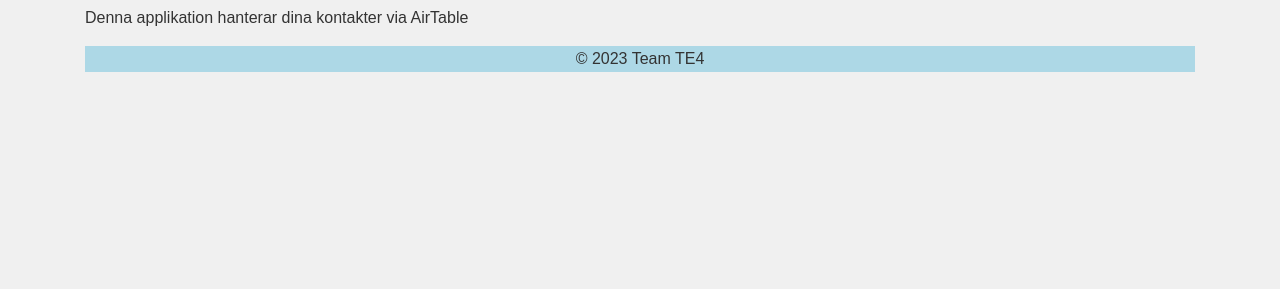
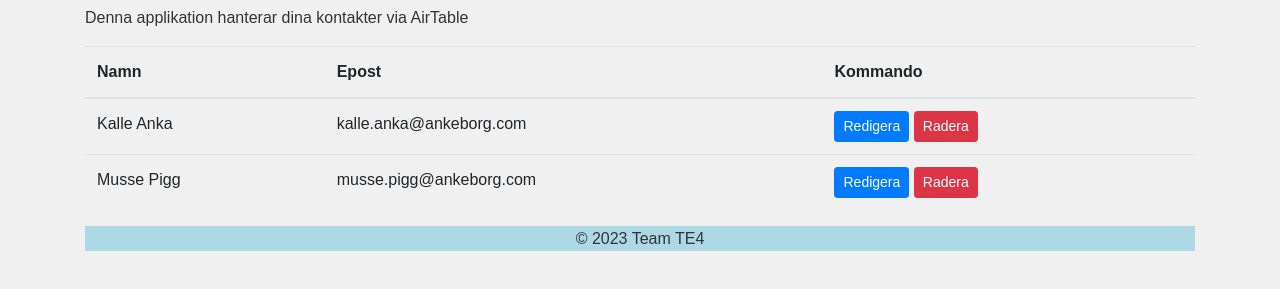
Before and after one commit to TE4-Academy/demo-airtable-bootstrap, a website: page public/index.html in a window 1280 px wide. Shown: the part 109-398 px from the top of the page. Drawn offline with nearby package versions, Linux system fonts and the light colour scheme.

Commit message:
la till en placeholder tabell för kontakter med knappar redigera och radera

```diff
--- a/public/index.html
+++ b/public/index.html
@@ -27,6 +27,34 @@
                 <div class="col">
                     <h1>Kontakter</h1>
                     <p>Denna applikation hanterar dina kontakter via AirTable</p>
+
+                    <table class="table">
+                        <thead>
+                            <tr>
+                                <th scope="col">Namn</th>
+                                <th scope="col">Epost</th>
+                                <th scope="col">Kommando</th>
+                            </tr>
+                        </thead>
+                        <tbody>
+                            <tr>
+                                <td>Kalle Anka</td>
+                                <td>kalle.anka@ankeborg.com</td>
+                                <td>
+                                    <button type="button" class="btn btn-primary btn-sm">Redigera</button>
+                                    <button type="button" class="btn btn-danger btn-sm">Radera</button>
+                                </td>
+                            </tr>
+                            <tr>
+                                <td>Musse Pigg</td>
+                                <td>musse.pigg@ankeborg.com</td>
+                                <td>
+                                    <button type="button" class="btn btn-primary btn-sm">Redigera</button>
+                                    <button type="button" class="btn btn-danger btn-sm">Radera</button>
+                                </td>
+                            </tr>
+                        </tbody>
+                    </table>
                 </div>
             </div>
         </div>
```
